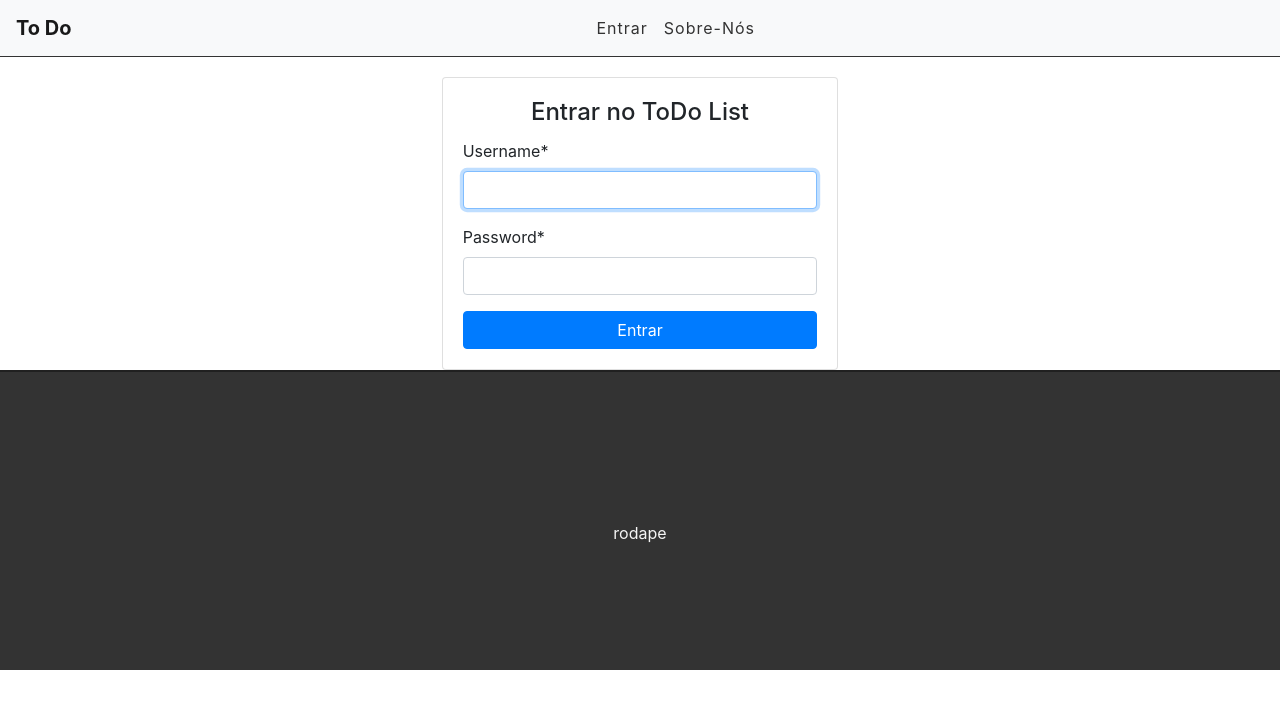
After one commit to gersonsouto521/Django_Projeto001, a Django app: page /accounts/login/ in a window 1280 px wide. The commit adds this page. Shown: the top 709 px of the page. Run offline with Django 3.2, Linux system fonts and the light colour scheme; parts of the project's set-up code (start-up, migrations or seed data) failed here and were passed over; some libraries are stand-ins or nearby versions.

Commit message:
loggin e logout

```diff
--- a/To_Do/settings.py
+++ b/To_Do/settings.py
@@ -58,7 +58,7 @@ ROOT_URLCONF = 'To_Do.urls'
 TEMPLATES = [
     {
         'BACKEND': 'django.template.backends.django.DjangoTemplates',
-        'DIRS': [],
+        'DIRS': [os.path.join(BASE_DIR,'templates')],
         'APP_DIRS': True,
         'OPTIONS': {
             'context_processors': [
@@ -124,3 +124,7 @@ USE_TZ = True
 STATIC_URL = '/static/'
 
 CRISPY_TEMPLATE_PACK = "bootstrap4"
+
+LOGIN_REDIRECT_URL = '/'
+
+LOGOUT_REDIRECT_URL = '/accounts/login'
--- a/To_Do/task/static/css/style.css
+++ b/To_Do/task/static/css/style.css
@@ -119,3 +119,9 @@ ul.messages li{
     margin-left: 5px;
     margin-right: 5px;
 }
+
+/* Login */
+
+.auto-card{
+    margin-bottom: 30px;
+}
--- a/To_Do/task/templates/base.html
+++ b/To_Do/task/templates/base.html
@@ -20,15 +20,26 @@
 
             <div class="collapse navbar-collapse" id="navbarSupportedContent">
               <ul class="navbar-nav mr-auto">
+                {% if user.is_authenticated %}
                 <li class="nav-item">
                     <a class="nav-link" href="#">Tarefas</a>
                 </li>
                 <li class="nav-item">
                     <a class="nav-link" href="#">Usuários<a>
                 </li>
+                {% else %}
+                <li class="nav-item">
+                  <a class="nav-link" href="/accounts/login">Entrar<a>
+                </li>
+                {% endif %}
                 <li class="nav-item">
                     <a class="nav-link" href="#">Sobre-Nós</a>
                 </li>
+                {% if user.is_authenticated %}
+                <li class="nav-item">
+                  <a class="nav-link" href="/accounts/logout">Sair<a>
+                </li>
+                {% endif %}
               </ul>
             </div>
           </nav>
--- a/To_Do/urls.py
+++ b/To_Do/urls.py
@@ -19,4 +19,5 @@ from django.urls import path, include
 urlpatterns = [
     path('admin/', admin.site.urls),
     path('', include('To_Do.task.urls')),
+    path('accounts/', include('django.contrib.auth.urls'))
 ]
--- /dev/null
+++ b/templates/registration/login.html
@@ -0,0 +1,23 @@
+{% extends 'base.html' %}
+{% load crispy_forms_tags %}
+{% block title %} Entrar no ToDo List {% endblock %}
+
+{% block content %}
+<div class="ros">
+    <div class="col-md-4 offset-md-4">
+        <div class="card auth-card">
+            <div class ="card-body">
+                <h4 class="card-title text-center">Entrar no ToDo List</h4>
+
+                <form method="post">
+                    {% csrf_token %}
+                    <input type="hidden" name="next" value="{{ next }}">
+
+                    {{form|crispy}}
+                    <button type="submit" class="btn btn-primary btn-block">Entrar</button>
+                </form>
+            </div>
+        </div>
+    </div>
+</div>
+{% endblock %}
```
Also changed, not shown: To_Do/task/views.py (+6 -1 lines).
